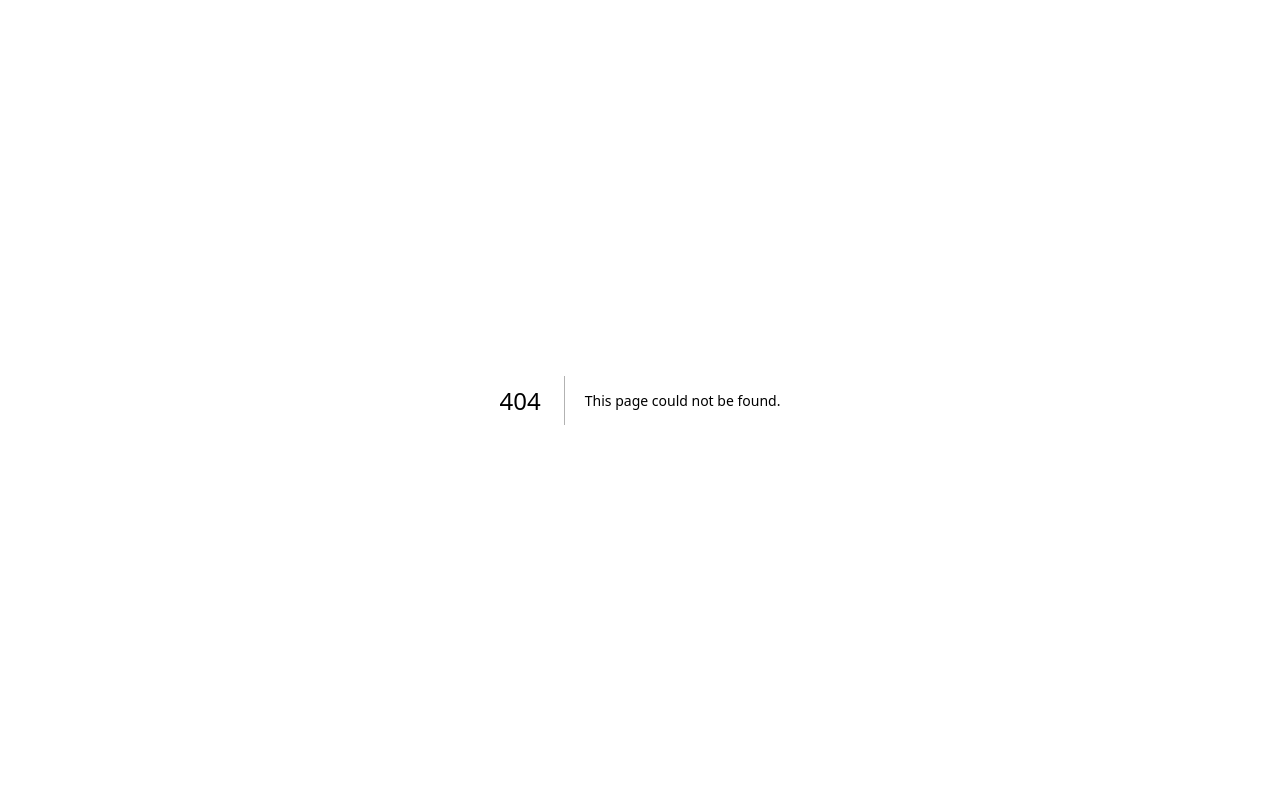
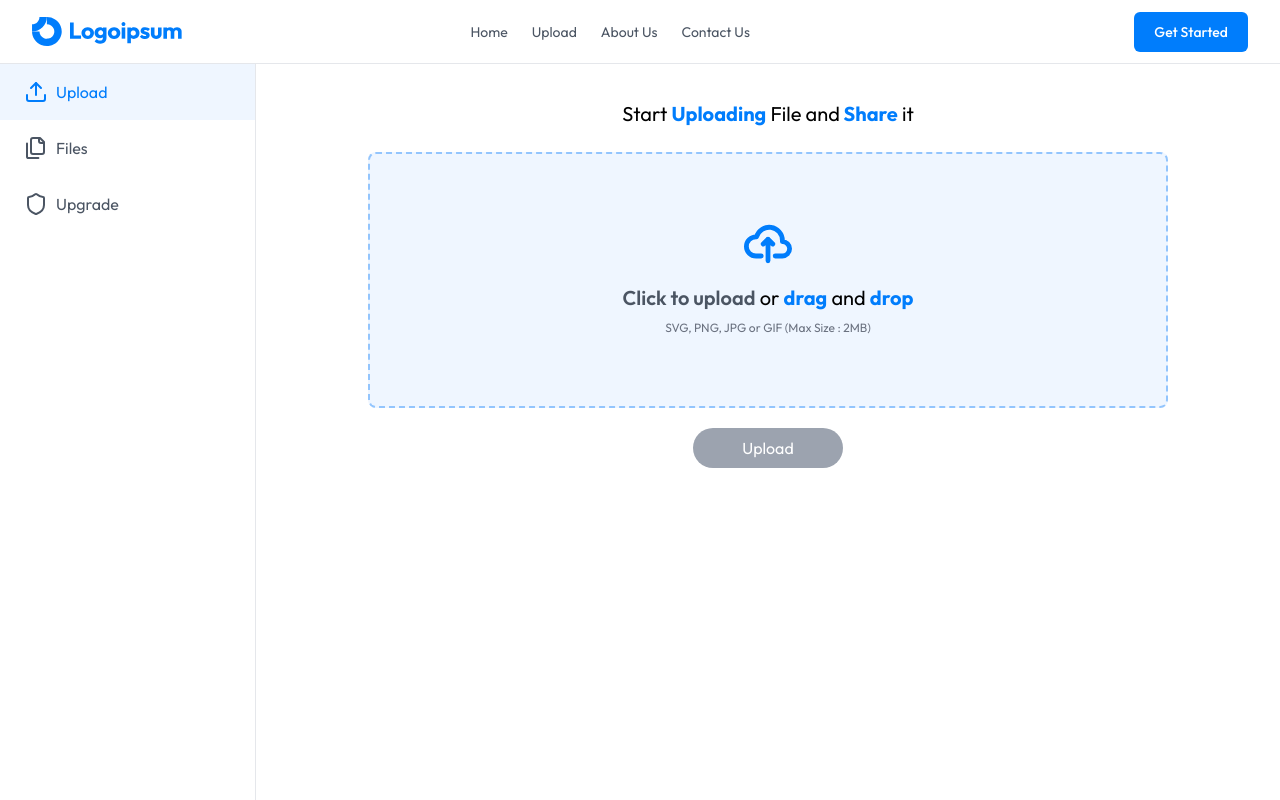
Before and after one commit to aruncode49/Sharelink-File-Sharing-App, a Next.js app: page /upload in a window 1280 px wide. Before the commit this address had no page. Built offline with nearby package versions, Linux system fonts and the light colour scheme; no server answers.

Commit message:
design upload page with error handling

```diff
--- a/src/app/(dashboard)/files/page.jsx
+++ b/src/app/(dashboard)/files/page.jsx
@@ -1,5 +1,7 @@
+import UploadForm from "@/components/UploadForm";
+
 const FilePage = () => {
-  return <div className="md:ml-64">FilePage</div>;
+  return <div className="md:ml-64"></div>;
 };
 
 export default FilePage;
--- a/src/app/(dashboard)/layout.jsx
+++ b/src/app/(dashboard)/layout.jsx
@@ -12,7 +12,7 @@ const layout = ({ children }) => {
       <Header setIsSideBarOpen={setIsSideBarOpen} />
       <div className="flex">
         <SideNav isSideBarOpen={isSideBarOpen} />
-        {children}
+        <div className="md:ml-64 w-full">{children}</div>
       </div>
     </div>
   );
--- /dev/null
+++ b/src/app/(dashboard)/upgrade/page.jsx
@@ -0,0 +1,7 @@
+import React from "react";
+
+const UpgradePage = () => {
+  return <div>UpgradePage</div>;
+};
+
+export default UpgradePage;
--- /dev/null
+++ b/src/app/(dashboard)/upload/page.jsx
@@ -0,0 +1,16 @@
+import UploadForm from "@/components/UploadForm";
+import React from "react";
+
+const UploadPage = () => {
+  return (
+    <div className="p-4 px-4 md:px-28">
+      <div className="text-center text-xl m-5 ">
+        Start <strong className="text-primary">Uploading</strong> File and
+        <strong className="text-primary"> Share</strong> it
+      </div>
+      <UploadForm />
+    </div>
+  );
+};
+
+export default UploadPage;
--- a/src/app/layout.js
+++ b/src/app/layout.js
@@ -1,6 +1,5 @@
 import { Outfit } from "next/font/google";
 import "./globals.css";
-import Header from "@/components/Header";
 import { ClerkProvider } from "@clerk/nextjs";
 
 const outfit = Outfit({ subsets: ["latin"] });
--- /dev/null
+++ b/src/components/Error.jsx
@@ -0,0 +1,13 @@
+import { AlertCircle } from "lucide-react";
+import React from "react";
+
+const Error = ({ msg }) => {
+  return (
+    <div className="mt-5 p-3 flex gap-2 items-center bg-red-500 text-white rounded-md md:w-[500px] mx-auto text-sm">
+      <AlertCircle size={16} />
+      {msg}
+    </div>
+  );
+};
+
+export default Error;
--- a/src/components/SideNav.jsx
+++ b/src/components/SideNav.jsx
@@ -1,9 +1,9 @@
 "use client";
 
 import { Files, Shield, Upload } from "lucide-react";
-import Image from "next/image";
 import Link from "next/link";
 import { useState } from "react";
+import { usePathname } from "next/navigation";
 
 const menuList = [
   {
@@ -27,7 +27,7 @@ const menuList = [
 ];
 
 const SideNav = ({ isSideBarOpen }) => {
-  const [activeIdx, setActiveIdx] = useState();
+  const pathName = usePathname();
 
   return (
     <div
@@ -37,13 +37,12 @@ const SideNav = ({ isSideBarOpen }) => {
     >
       {/* menu list */}
       <div className="flex flex-col w-full">
-        {menuList.map((item, index) => (
+        {menuList.map((item) => (
           <Link
-            href={"#"}
+            href={item.path}
             key={item.id}
             className={`flex gap-2 items-center p-4 px-6 hover:bg-gray-100 text-gray-600
-            ${activeIdx === index ? "text-primary bg-blue-50" : null} `}
-            onClick={() => setActiveIdx(index)}
+            ${pathName === item.path ? "text-primary bg-blue-50" : null} `}
           >
             <item.icon />
             <h2>{item.name}</h2>
--- /dev/null
+++ b/src/components/UploadForm.jsx
@@ -0,0 +1,78 @@
+"use client";
+
+import { useState } from "react";
+import Error from "./Error";
+
+const UploadForm = () => {
+  const [file, setFile] = useState(null);
+  const [errorMsg, setErrorMsg] = useState("");
+
+  const onFileSelect = (file) => {
+    console.log(file);
+    if (file && file.size > 2000000) {
+      setErrorMsg("Maximum file upload size is 2 MB");
+      setFile(null);
+      return;
+    }
+    setErrorMsg("");
+    setFile(file);
+  };
+
+  return (
+    <div className="text-center">
+      <div className="flex items-center justify-center w-full mt-6">
+        <label
+          htmlFor="dropzone-file"
+          className="flex flex-col items-center justify-center w-full h-64 border-2 border-blue-300 bg-blue-50 hover:bg-blue-100 duration-200 border-dashed rounded-lg cursor-pointer "
+        >
+          <div className="flex flex-col items-center justify-center pt-5 pb-6">
+            <svg
+              className="w-12 h-12 mb-4 text-primary "
+              aria-hidden="true"
+              xmlns="http://www.w3.org/2000/svg"
+              fill="none"
+              viewBox="0 0 20 16"
+            >
+              <path
+                stroke="currentColor"
+                strokeLinecap="round"
+                strokeLinejoin="round"
+                strokeWidth={2}
+                d="M13 13h3a3 3 0 0 0 0-6h-.025A5.56 5.56 0 0 0 16 6.5 5.5 5.5 0 0 0 5.207 5.021C5.137 5.017 5.071 5 5 5a4 4 0 0 0 0 8h2.167M10 15V6m0 0L8 8m2-2 2 2"
+              />
+            </svg>
+            <p className="mb-2 text-lg md:text-xl ">
+              <span className="font-semibold text-gray-600">
+                Click to upload
+              </span>{" "}
+              or <strong className="text-primary">drag</strong> and{" "}
+              <strong className="text-primary">drop</strong>
+            </p>
+            <p className="text-xs text-gray-500 ">
+              SVG, PNG, JPG or GIF (Max Size : 2MB)
+            </p>
+          </div>
+          <input
+            onChange={(e) => onFileSelect(e.target.files[0])}
+            id="dropzone-file"
+            type="file"
+            className="hidden"
+          />
+        </label>
+      </div>
+
+      {/* Error message */}
+      {errorMsg ? <Error msg={errorMsg} /> : null}
+
+      {/* upload button */}
+      <button
+        disabled={!file}
+        className="w-[120px] md:w-[150px] p-2 rounded-full bg-primary hover:bg-blue-700 text-white mt-5 disabled:bg-gray-400 disabled:cursor-not-allowed "
+      >
+        Upload
+      </button>
+    </div>
+  );
+};
+
+export default UploadForm;
```
